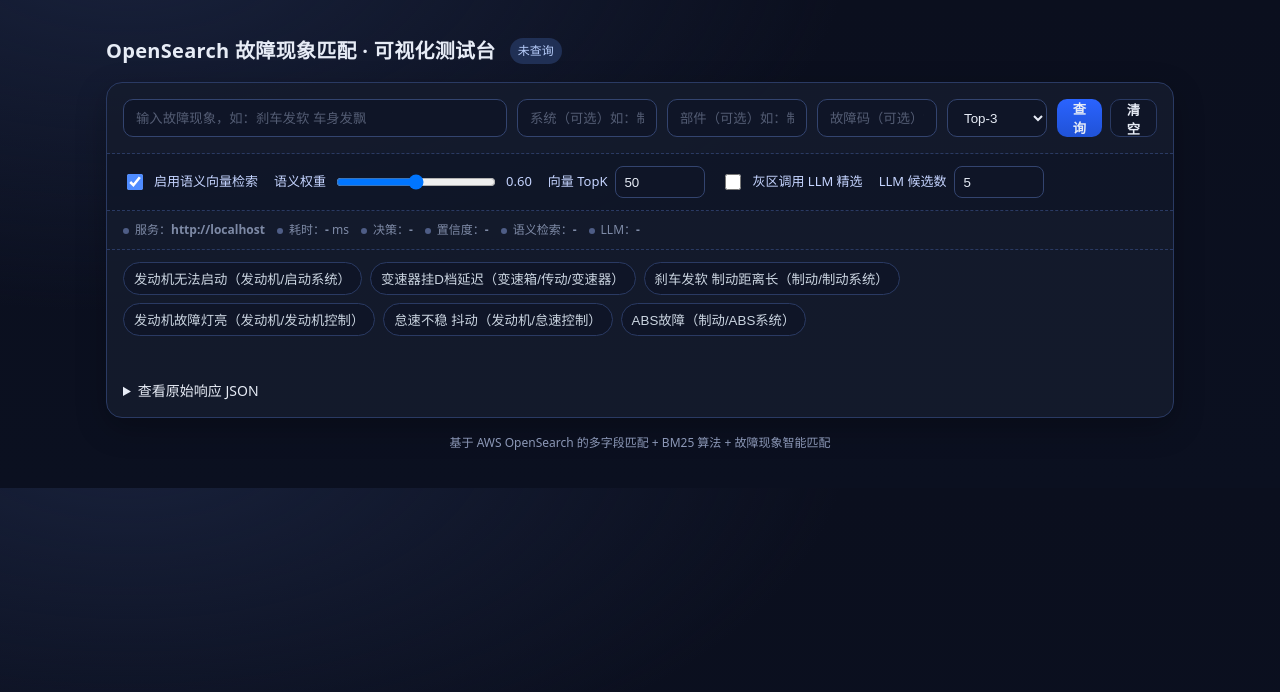
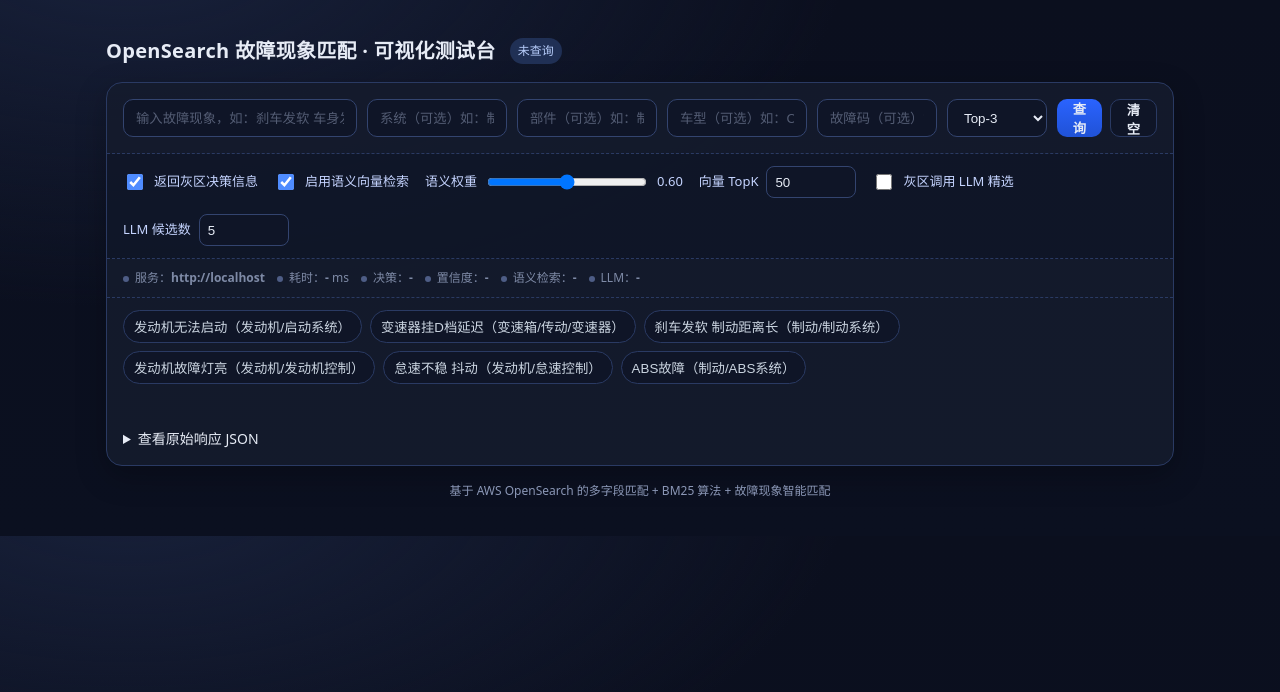
Before and after one commit to pubg1/gray_route, a plain HTML site: page web/index.html in a window 1280 px wide. Drawn offline with Linux system fonts and the light colour scheme.

Commit message:
Add OpenSearch parameter controls to web UI

```diff
--- a/web/index.html
+++ b/web/index.html
@@ -13,7 +13,7 @@
     header h1 { margin:0; font-size:20px; letter-spacing: .3px; }
     header .badge { padding:4px 8px; border-radius: 999px; background: #203055; color:#b7cdfb; font-size:12px; }
     .panel { background: rgba(20,27,45,.9); border:1px solid #2a3a63; border-radius: 16px; box-shadow: 0 10px 30px rgba(0,0,0,.25); overflow: hidden; }
-    .form { display:grid; grid-template-columns: 1fr 140px 140px 120px 100px 100px; gap:10px; padding:16px; border-bottom:1px dashed #2a3a63; }
+    .form { display:grid; grid-template-columns: 1fr 140px 140px 140px 120px 100px 100px; gap:10px; padding:16px; border-bottom:1px dashed #2a3a63; }
     .form input, .form select, .form button { height:38px; border-radius:10px; border:1px solid #33446f; background:#0f1527; color:var(--text); padding:0 12px; outline:none; }
     .form input::placeholder { color:#98a3bf80; }
     .form button { background: linear-gradient(180deg, #2a63ff, #2052d6); border:0; font-weight:600; cursor:pointer; }
@@ -58,6 +58,7 @@
         <input id="q" placeholder="输入故障现象，如：刹车发软 车身发飘" />
         <input id="system" placeholder="系统（可选）如：制动" />
         <input id="part" placeholder="部件（可选）如：制动踏板" />
+        <input id="vehicletype" placeholder="车型（可选）如：CT4" />
         <input id="fault_code" placeholder="故障码（可选）如：P0300" />
         <select id="topn">
           <option value="3">Top-3</option>
@@ -71,6 +72,7 @@
       </form>
 
       <div class="options">
+        <label><input type="checkbox" id="use_decision" checked /> 返回灰区决策信息</label>
         <label><input type="checkbox" id="use_semantic" checked /> 启用语义向量检索</label>
         <label>语义权重
           <input type="range" id="semantic_weight" min="0.30" max="0.90" step="0.05" value="0.60" />
@@ -118,29 +120,31 @@
     };
 
     const EXAMPLES = [
-      {q:"发动机无法启动", system:"发动机", part:"启动系统", fault_code:""},
-      {q:"变速器挂D档延迟", system:"变速箱/传动", part:"变速器", fault_code:""},
-      {q:"刹车发软 制动距离长", system:"制动", part:"制动系统", fault_code:""},
-      {q:"发动机故障灯亮", system:"发动机", part:"发动机控制", fault_code:"P0300"},
-      {q:"怠速不稳 抖动", system:"发动机", part:"怠速控制", fault_code:"P0171"},
-      {q:"ABS故障", system:"制动", part:"ABS系统", fault_code:"C1234"},
+      {q:"发动机无法启动", system:"发动机", part:"启动系统", vehicletype:"", fault_code:""},
+      {q:"变速器挂D档延迟", system:"变速箱/传动", part:"变速器", vehicletype:"", fault_code:""},
+      {q:"刹车发软 制动距离长", system:"制动", part:"制动系统", vehicletype:"", fault_code:""},
+      {q:"发动机故障灯亮", system:"发动机", part:"发动机控制", vehicletype:"", fault_code:"P0300"},
+      {q:"怠速不稳 抖动", system:"发动机", part:"怠速控制", vehicletype:"", fault_code:"P0171"},
+      {q:"ABS故障", system:"制动", part:"ABS系统", vehicletype:"", fault_code:"C1234"},
     ];
 
     const exWrap = document.getElementById('examples');
     EXAMPLES.forEach(e=>{
       const b = document.createElement('button');
       b.textContent = `${e.q}（${e.system}/${e.part}）`;
-      b.onclick = ()=>{ q.value=e.q; system.value=e.system; part.value=e.part; fault_code.value=e.fault_code; runQuery(); };
+      b.onclick = ()=>{ q.value=e.q; system.value=e.system; part.value=e.part; vehicletype.value=e.vehicletype || ""; fault_code.value=e.fault_code; runQuery(); };
       exWrap.appendChild(b);
     });
 
     const q = document.getElementById('q');
     const system = document.getElementById('system');
     const part = document.getElementById('part');
+    const vehicletype = document.getElementById('vehicletype');
     const fault_code = document.getElementById('fault_code');
     const topn = document.getElementById('topn');
     const runBtn = document.getElementById('run');
     const resetBtn = document.getElementById('reset');
+    const useDecision = document.getElementById('use_decision');
     const useSemantic = document.getElementById('use_semantic');
     const semanticWeight = document.getElementById('semantic_weight');
     const semanticWeightValue = document.getElementById('semantic_weight_value');
@@ -155,7 +159,8 @@
       semanticWeightValue.textContent = Number(semanticWeight.value).toFixed(2);
     });
     resetBtn.addEventListener('click', ()=>{
-      q.value = ""; system.value=""; part.value=""; fault_code.value="";
+      q.value = ""; system.value=""; part.value=""; vehicletype.value=""; fault_code.value="";
+      useDecision.checked = true;
       useSemantic.checked = true;
       semanticWeight.value = 0.60; semanticWeightValue.textContent = "0.60";
       vectorK.value = 50;
@@ -222,7 +227,7 @@
       const requestBody = {
         q: qv,
         size: parseInt(topn.value),
-        use_decision: true,
+        use_decision: useDecision.checked,
         use_semantic: useSemantic.checked,
         semantic_weight: Number.isFinite(semanticVal) ? semanticVal : 0.6,
         vector_k: Number.isFinite(vectorTop) ? vectorTop : 50,
@@ -232,6 +237,7 @@
 
       if (system.value.trim()) requestBody.system = system.value.trim();
       if (part.value.trim()) requestBody.part = part.value.trim();
+      if (vehicletype.value.trim()) requestBody.vehicletype = vehicletype.value.trim();
       if (fault_code.value.trim()) requestBody.fault_code = fault_code.value.trim();
 
       const url = API_BASE + "/opensearch/match";
```
